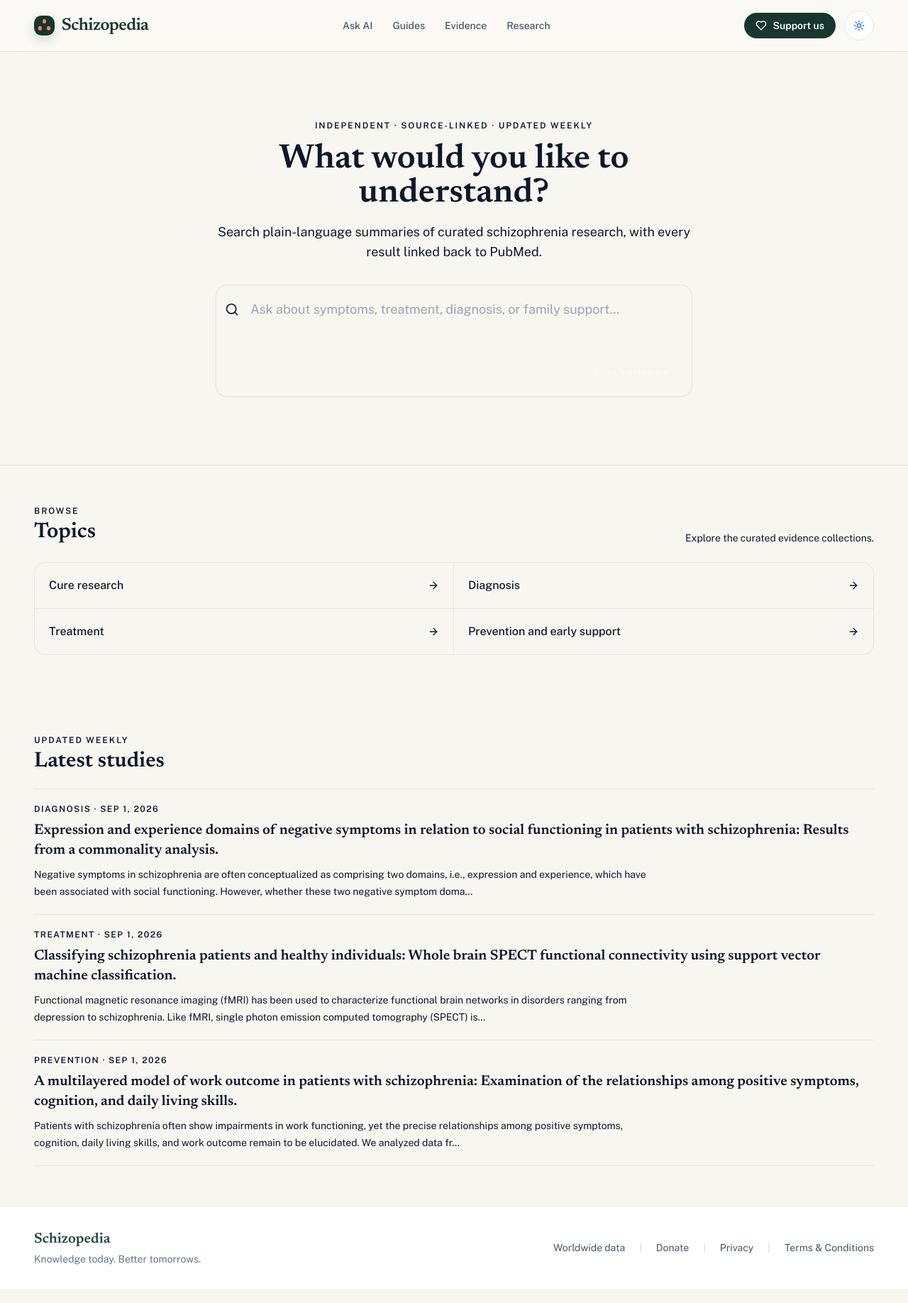
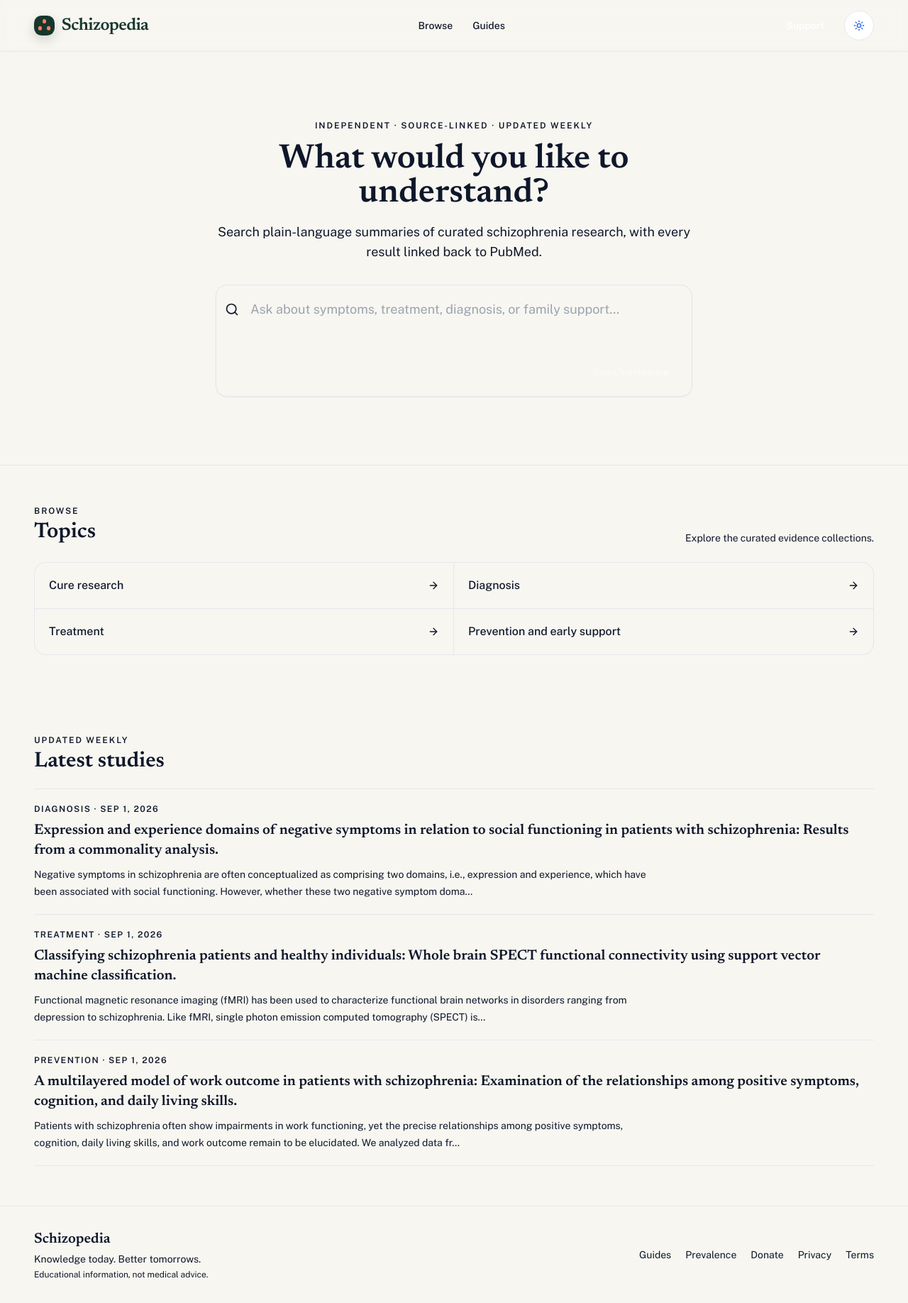
Before and after one commit to Vadimkomis/schizopedia, a React (Vite) app: page / in a window 1280 px wide. Shown: the whole page at 71% size. Built offline with nearby package versions, Linux system fonts and the light colour scheme.

Commit message:
feat: simplify global navigation

```diff
--- a/src/components/landing/SiteFooter.tsx
+++ b/src/components/landing/SiteFooter.tsx
@@ -1,38 +1,34 @@
 import { Link } from "react-router-dom";
 import { DONATE_PATH } from "@/lib/links";
 
+const footerLinks = [
+  { label: "Guides", to: "/guide/what-is-schizophrenia" },
+  { label: "Prevalence", to: "/prevalence" },
+  { label: "Donate", to: DONATE_PATH },
+  { label: "Privacy", to: "/privacy" },
+  { label: "Terms", to: "/terms" },
+];
+
 export function SiteFooter() {
   return (
-    <footer className="border-t border-slate-200 bg-white dark:border-white/10 dark:bg-[#0b1220]">
-      <div className="container flex flex-col gap-6 py-8 md:flex-row md:items-center md:justify-between">
+    <footer className="border-t border-line bg-surface dark:border-line-dark dark:bg-surface-dark">
+      <div className="container flex flex-col gap-5 py-8 md:flex-row md:items-center md:justify-between">
         <div>
-          <p className="font-heading text-xl font-semibold text-brand-800 dark:text-brand-200">
-            Schizopedia
+          <p className="font-heading text-xl font-semibold text-ink dark:text-ink-inverse">Schizopedia</p>
+          <p className="mt-1 text-sm text-ink-muted dark:text-ink-muted-dark">
+            Knowledge today. Better tomorrows.
           </p>
-          <p className="mt-1 text-sm text-slate-500 dark:text-slate-400">
-            Knowledge today. Better tomorrows.
+          <p className="mt-1 text-xs text-ink-muted dark:text-ink-muted-dark">
+            Educational information, not medical advice.
           </p>
         </div>
 
-        <nav
-          aria-label="Legal"
-          className="flex items-center gap-5 text-sm text-slate-600 dark:text-slate-300"
-        >
-          <Link to="/prevalence" className="transition hover:text-brand-700 dark:hover:text-brand-200">
-            Worldwide data
-          </Link>
-          <span className="text-slate-300 dark:text-white/20" aria-hidden="true">|</span>
-          <Link to={DONATE_PATH} className="transition hover:text-brand-700 dark:hover:text-brand-200">
-            Donate
-          </Link>
-          <span className="text-slate-300 dark:text-white/20" aria-hidden="true">|</span>
-          <Link to="/privacy" className="transition hover:text-brand-700 dark:hover:text-brand-200">
-            Privacy
-          </Link>
-          <span className="text-slate-300 dark:text-white/20" aria-hidden="true">|</span>
-          <Link to="/terms" className="transition hover:text-brand-700 dark:hover:text-brand-200">
-            Terms &amp; Conditions
-          </Link>
+        <nav aria-label="Footer" className="flex flex-wrap gap-x-5 gap-y-2 text-sm text-ink-muted dark:text-ink-muted-dark">
+          {footerLinks.map((link) => (
+            <Link key={link.to} to={link.to} className="transition hover:text-accent dark:hover:text-accent-dark">
+              {link.label}
+            </Link>
+          ))}
         </nav>
       </div>
     </footer>
--- a/src/components/landing/SiteNav.tsx
+++ b/src/components/landing/SiteNav.tsx
@@ -1,25 +1,23 @@
 import { useState } from "react";
 import { Link } from "react-router-dom";
-import { Heart, Menu, X } from "lucide-react";
+import { Menu, X } from "lucide-react";
 import { ThemeToggle } from "@/components/theme/ThemeToggle";
 import { DONATE_PATH } from "@/lib/links";
 import { cn } from "@/lib/utils";
 
 const navItems = [
-  { label: "Ask AI", to: "/#ask" },
-  { label: "Guides", to: "/#start-here" },
-  { label: "Evidence", to: "/#categories" },
-  { label: "Research", to: "/#highlights" },
+  { label: "Browse", to: "/#topics" },
+  { label: "Guides", to: "/guide/what-is-schizophrenia" },
 ];
 
 const navLinkClass =
-  "text-sm font-medium text-slate-600 transition hover:text-brand-700 dark:text-slate-300 dark:hover:text-brand-200";
+  "text-sm font-medium text-ink-muted transition hover:text-accent dark:text-ink-muted-dark dark:hover:text-accent-dark";
 
 export function SiteNav() {
   const [menuOpen, setMenuOpen] = useState(false);
 
   return (
-    <header className="sticky top-0 z-40 border-b border-[#19372f]/10 bg-[#fbfaf6]/90 backdrop-blur-xl dark:border-white/10 dark:bg-[#0b1220]/90">
+    <header className="sticky top-0 z-40 border-b border-line bg-surface/95 backdrop-blur dark:border-line-dark dark:bg-surface-dark/95">
       <div className="container flex h-[72px] items-center justify-between gap-4">
         <Link
           to="/"
@@ -51,11 +49,9 @@ export function SiteNav() {
         <div className="flex items-center gap-2 sm:gap-3">
           <Link
             to={DONATE_PATH}
-            className="inline-flex items-center gap-2 rounded-full bg-[#17362d] px-3 py-2 text-sm font-semibold text-white shadow-sm transition hover:bg-[#245444] focus-visible:outline-none focus-visible:ring-2 focus-visible:ring-brand-400 focus-visible:ring-offset-2 dark:bg-brand-500 dark:hover:bg-brand-400 sm:px-4"
+            className="inline-flex items-center justify-center rounded-xl bg-accent px-4 py-2.5 text-sm font-semibold text-white transition hover:bg-accent-hover focus-visible:ring-2 focus-visible:ring-accent focus-visible:ring-offset-2 dark:bg-accent-dark dark:text-canvas-dark dark:hover:bg-accent-dark-hover dark:focus-visible:ring-accent-dark"
           >
-            <Heart className="h-4 w-4" aria-hidden="true" />
-            <span className="hidden sm:inline">Support us</span>
-            <span className="sm:hidden">Support</span>
+            Support
           </Link>
           <ThemeToggle className="hidden md:inline-flex" />
           <button
@@ -63,7 +59,7 @@ export function SiteNav() {
             onClick={() => setMenuOpen((open) => !open)}
             aria-label={menuOpen ? "Close menu" : "Open menu"}
             aria-expanded={menuOpen}
-            className="inline-flex items-center justify-center rounded-full border border-[#19372f]/15 bg-white p-2 text-slate-700 transition hover:border-brand-300 hover:bg-brand-50 dark:border-white/20 dark:bg-white/10 dark:text-white dark:hover:border-brand-300/50 dark:hover:bg-brand-400/10 md:hidden"
+            className="inline-flex items-center justify-center rounded-xl border border-line bg-surface p-2 text-ink-muted transition hover:bg-surface-subtle dark:border-line-dark dark:bg-surface-dark dark:text-ink-muted-dark dark:hover:bg-surface-dark-subtle md:hidden"
           >
             {menuOpen ? (
               <X className="h-5 w-5" aria-hidden="true" />
@@ -77,7 +73,7 @@ export function SiteNav() {
       {menuOpen && (
         <nav
           aria-label="Mobile"
-          className="border-t border-[#19372f]/10 bg-[#fbfaf6] dark:border-white/10 dark:bg-[#0b1220] md:hidden"
+          className="border-t border-line bg-surface dark:border-line-dark dark:bg-surface-dark md:hidden"
         >
           <div className="container flex flex-col gap-1 py-3">
             {navItems.map((item) => (
@@ -91,7 +87,7 @@ export function SiteNav() {
               </Link>
             ))}
             <div className="flex items-center justify-between rounded-lg px-2 py-2.5">
-              <span className="text-base font-medium text-slate-600 dark:text-slate-300">
+              <span className="text-base font-medium text-ink-muted dark:text-ink-muted-dark">
                 Theme
               </span>
               <ThemeToggle />
```
Also changed, not shown: 2 other files (tests, documents, lock files or other folders).
